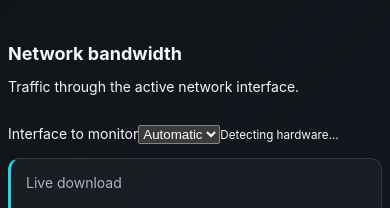
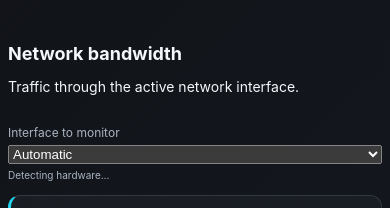
Before and after one commit to flotron/homestart, a plain HTML site: page static/index.html in a window 390 px wide. Shown: the part 1449-1657 px from the top of the page. Drawn offline with Linux system fonts and the light colour scheme; no server answers.

Commit message:
Improve network interface detection and selection

```diff
--- a/static/styles.css
+++ b/static/styles.css
@@ -155,6 +155,9 @@ body {
 .live-bandwidth-status { display:grid; grid-template-columns:auto 1fr; align-content:center; gap:4px 8px; padding:12px; border:1px solid var(--glass-line); border-radius:12px; background:var(--glass); }
 .live-bandwidth-status small { grid-column:2; color:var(--muted); }.live-dot { width:8px; height:8px; margin-top:5px; border-radius:50%; background:var(--ok); box-shadow:0 0 10px var(--ok); }
 .sampling-note { margin:0 0 12px; color:var(--muted); font-size:12px; }
+.monitor-interface-control { display:grid; min-width:min(100%,360px); gap:5px; color:var(--muted); font-size:12px; }
+.monitor-interface-control select { max-width:420px; }
+.monitor-interface-control small { max-width:420px; overflow:hidden; text-overflow:ellipsis; white-space:nowrap; }
 .history-meta { margin:0 0 10px; color:var(--muted); font-size:12px; }
 .alert-item { display:grid; grid-template-columns:auto minmax(0,1fr) auto; align-items:start; gap:10px; padding:11px; border:1px solid var(--glass-line); border-radius:10px; background:rgb(255 255 255 / .025); }
 .alert-item > span { width:8px; height:8px; margin-top:5px; flex:none; border-radius:50%; background:#38bdf8; }
@@ -2079,6 +2082,8 @@ button:disabled {
   .history-stats { grid-template-columns:1fr; }
   .bandwidth-stats { grid-template-columns:1fr; }
   .live-bandwidth { grid-template-columns:1fr; }
+  .bandwidth-head { align-items:stretch; flex-direction:column; }
+  .monitor-interface-control, .monitor-interface-control select, .monitor-interface-control small { width:100%; max-width:none; }
 
   .resource-summary {
     grid-template-columns: 1fr;
```
